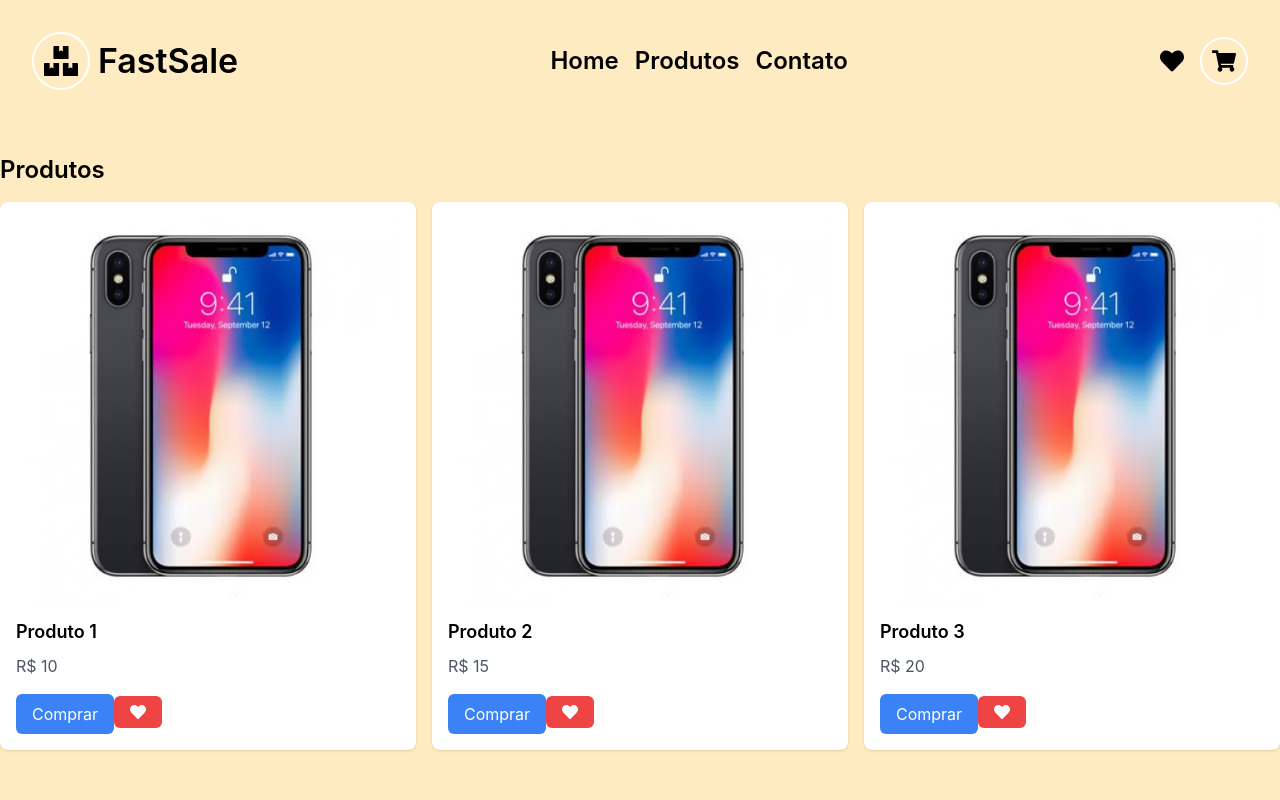
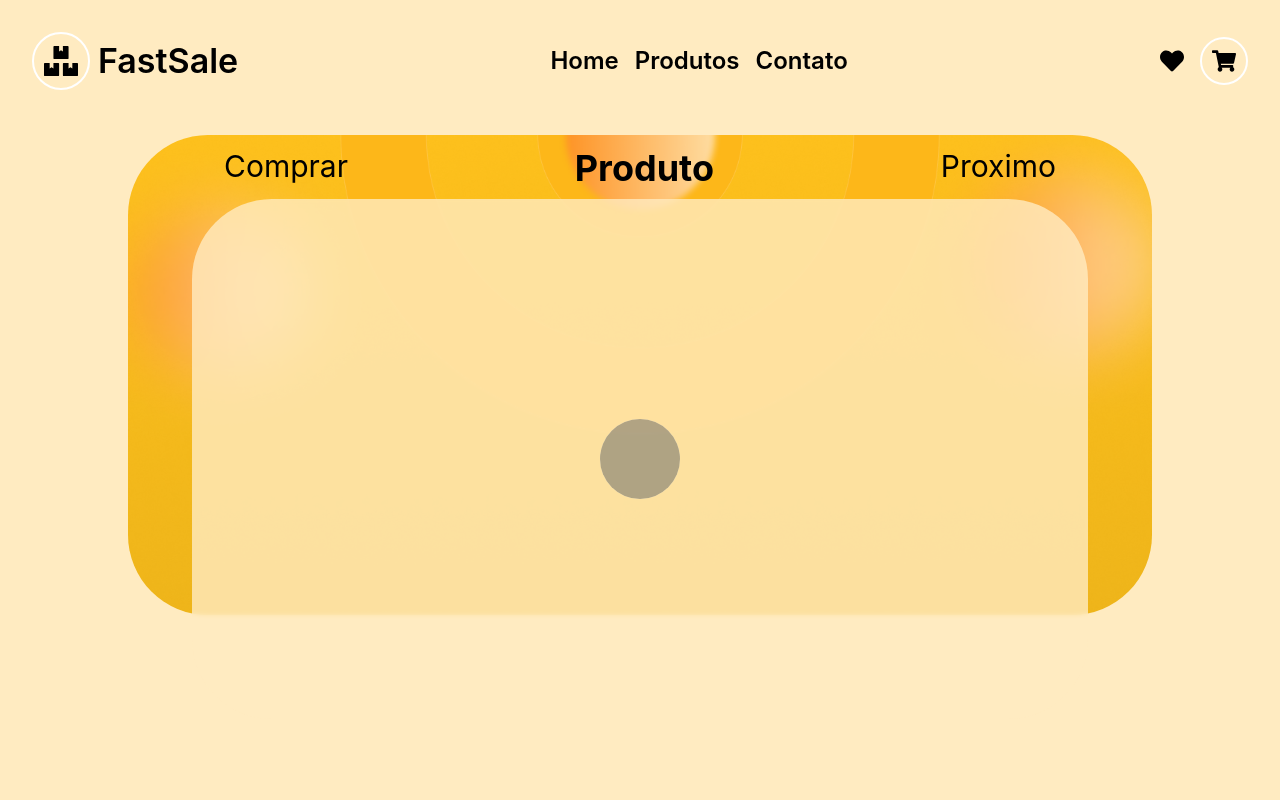
Before and after one commit to VictorBravim/E-Commerce, a React (Create React App) app: page / in a window 1280 px wide. Shown: the top 800 px of the page. Built offline with nearby package versions, Linux system fonts and the light colour scheme; grey boxes are pictures that could not be loaded.

Commit message:
Mudança

```diff
--- a/src/App.tsx
+++ b/src/App.tsx
@@ -112,11 +112,28 @@ const App: React.FC = () => {
           </div>
         </nav>
 
+        <div className="relative h-screen">
+          <img src="/img/Frame 1.png" alt="Imagem de fundo" className="absolute inset-0 mx-auto object-cover" style={{ borderRadius: '80px', width: '80%', height: '60%', marginTop: '1%' }} />
+          <div className="absolute inset-0 mx-auto flex justify-center items-center" style={{ backgroundColor: '#FFEBC1', marginTop: '6%', width: '70%', height: '65%', borderRadius: '80px', backdropFilter: 'blur(2px)', opacity: '0.8' }}>
+            <div className="flex justify-center items-center w-20 h-20 bg-white rounded-full overflow-hidden">
+              <img src="/caminho/para/sua/imagem.jpg" alt="Imagem" className="w-full h-full object-cover" />
+            </div>
+          </div>
+          <div className="absolute inset-0 flex" style={{ marginTop: '2%' }}>
+            <div className="container mx-auto flex justify-between text-black" style={{ width: '65%' }}>
+              <h1 className="text-3xl mb-4">Comprar</h1>
+              <h1 className="text-4xl font-bold mb-4">Produto</h1>
+              <h1 className="text-3xl mb-4">Proximo</h1>
+            </div>
+          </div>
+        </div>
+
+
         <Routes>
           <Route path="/produtos/:productId" element={<ProductDetailsPage products={products} handleAddToCart={handleAddToCart} />} />
           <Route
             path="/favoritos"
-            element={<FavoritesPage favorites={favorites} />} // Corrija esta linha para passar as props corretamente
+            element={<FavoritesPage favorites={favorites} />}
           />
           <Route
             path="/"
```
Also changed, not shown: public/img/Frame 1.png (added).
